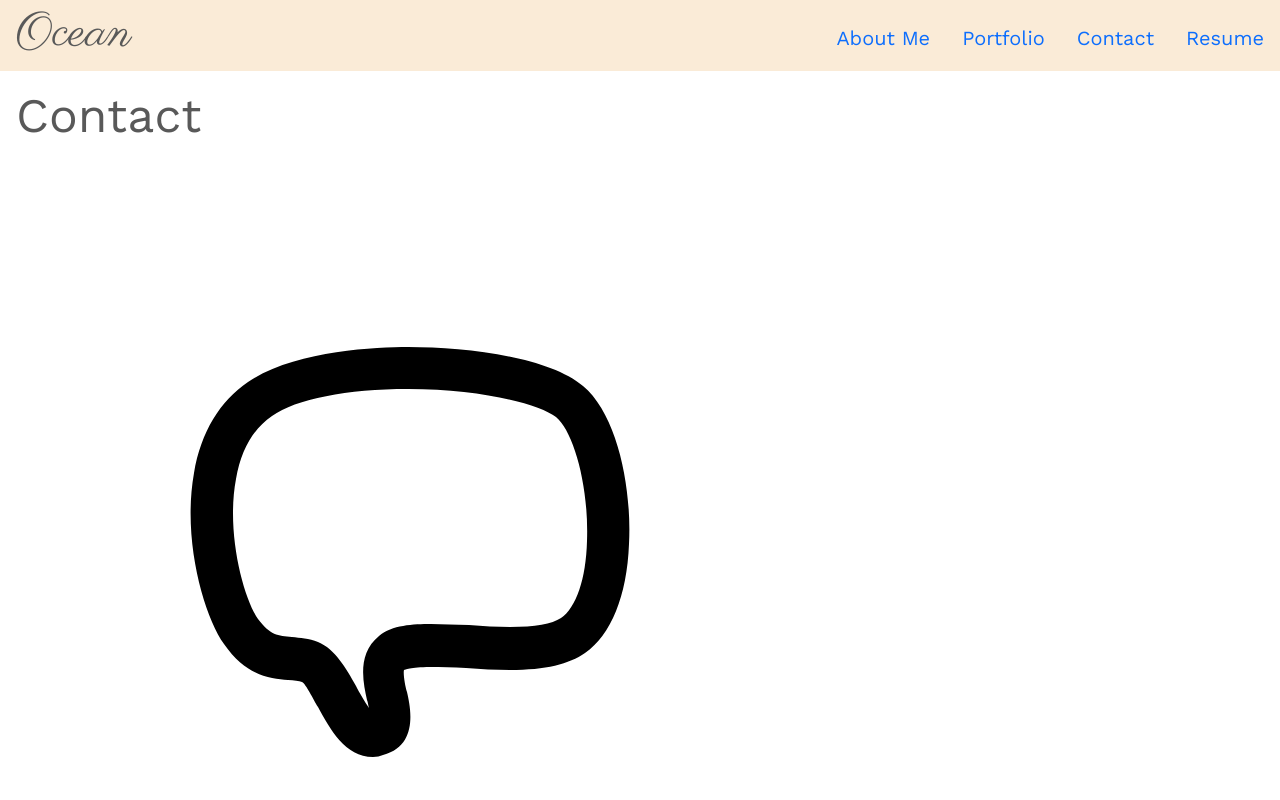
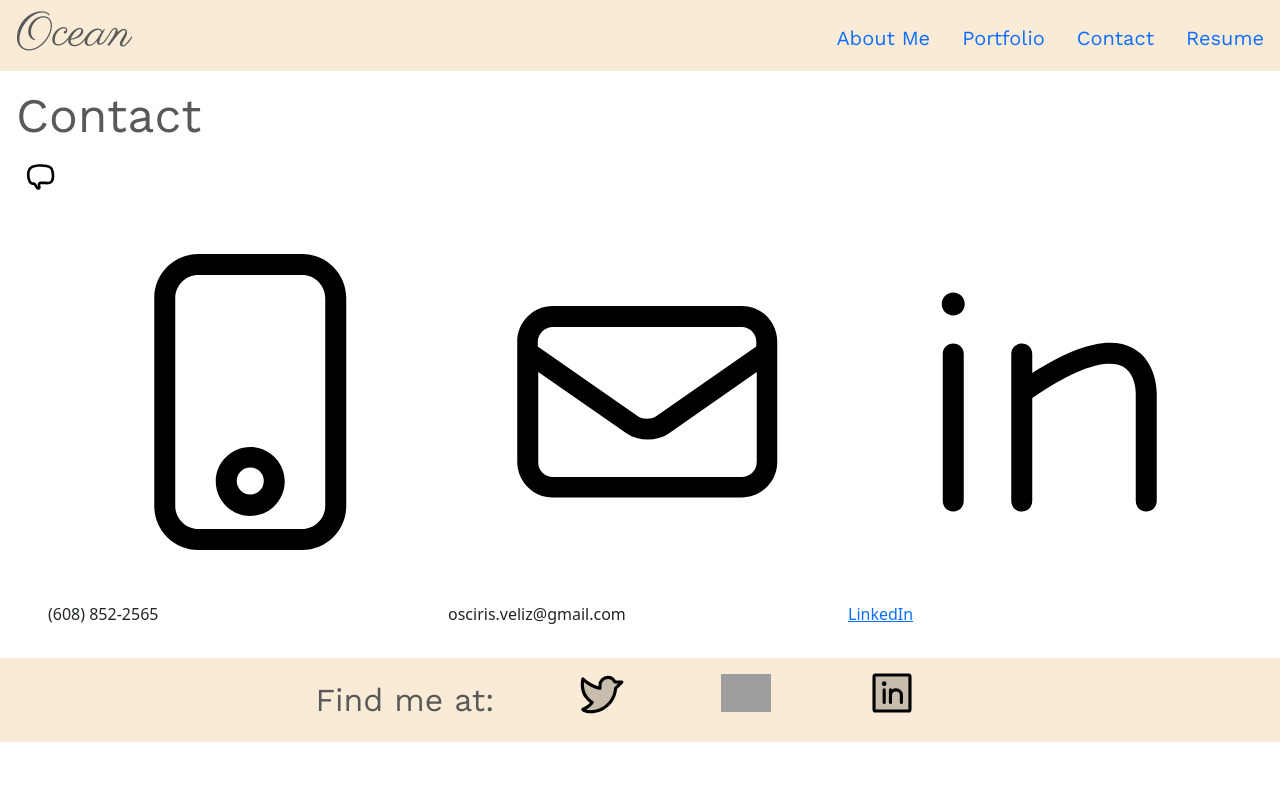
Before and after one commit to oceanlatte/my-react-portfolio, a React (Create React App) app: page / in a window 1280 px wide. Both pictures are taken after a click on the link "Contact". Shown: the top 800 px of the page. Built offline with nearby package versions, Linux system fonts and the light colour scheme; grey boxes are pictures that could not be loaded.

Commit message:
get contact icons centered

```diff
--- a/src/App.css
+++ b/src/App.css
@@ -5,7 +5,7 @@
   --gray: #595959;
   --work-sans: 'Work Sans', sans-serif;
   --parisienne: 'Parisienne', cursive;
-  --lavendar-gradient: linear-gradient(to top, #b58db6, #c3aacb, #d4c7df, #e7e3f0, #ffffff);
+  --lavender-gradient: linear-gradient(to top, #b58db6, #c3aacb, #d4c7df, #e7e3f0, #ffffff);
 }
 
 body {
@@ -35,6 +35,7 @@ h1 a {
 h2, h3, h4 {
   font-family: var(--work-sans);
 }
+
 .section-title {
   color: var(--gray);
   font-size: 3rem;
@@ -99,10 +100,24 @@ header {
   text-decoration: none;
 }
 
+/* --- Contact Styling --- */
+.icon-container {
+  width: 400px;
+}
+
+.comment-container  {
+  width: 50px;
+}
+
+.contact-li {
+  list-style: none;
+  width: 150px;
+}
+
  /* ----- Resume Styling ------ */
 .resume {
   font-family: var(--work-sans);
-  background-image: var(--lavendar-gradient);
+  background-image: var(--lavender-gradient);
 }
 
 #mern-span {
--- a/src/pages/Contact.js
+++ b/src/pages/Contact.js
@@ -7,28 +7,30 @@ import linkedInIcon from '../assets/images/contact-icons/linkedin-svgrepo.svg'
 function Contact() {
   // lightbulb for name difference
   // grid of phone, email, linkedin ...twitter? github?
+  // add links to each icon
 
   return (
-    <div className='ps-3 my-3' id='contact'>
+    <main className='ps-3 my-3' id='contact'>
       <h2 className='section-title'>Contact</h2>
         <div>
-          <img src={commentIcon}/>
-          <ul className='d-flex flex-wrap'>
-            <li>
-              <img src={phoneIcon}/>
+            <img src={commentIcon} alt='chat bubble icon'className='comment-container'/>
+          <div className='d-flex justify-content-center'>
+            <div>
+              <img src={phoneIcon} alt='phone icon' className='icon-container'/>
               <p>(608) 852-2565</p>
-            </li>
-            <li>
-              <img src={emailIcon}/>
+            </div>
+            <div>
+              <img src={emailIcon} alt='email envelope icon' className='icon-container'/>
               <p>osciris.veliz@gmail.com</p>
-            </li>
-            <li>
-              <img src={linkedInIcon}/>
-              <p>linkedIn</p>
-            </li>
-          </ul>
+            </div>
+            <div>
+              <img src={linkedInIcon} alt='linkedIn logo icon' className='icon-container'/>
+              <a href='linkedin.com/in/ocean-veliz-921693239/' className='d-block'>LinkedIn</a>
+            </div>
+
+          </div>
         </div>
-    </div>
+    </main>
   )
 };
 
```
Also changed, not shown: src/App.js (+0 -7 lines).
